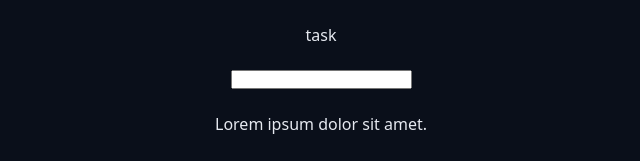
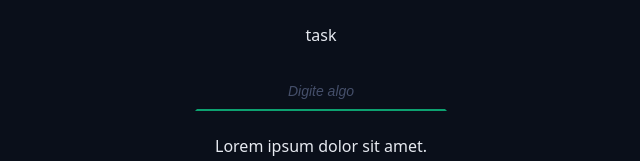
Before and after one commit to GabrielPanjos/chronoss-pomodoro, a React (Vite) app: page / in a window 1280 px wide. Shown: the part 595-756 px from the top of the page, without its empty margins (319-959 px from the left). Built offline with nearby package versions, Linux system fonts and the light colour scheme.

Commit message:
Adicionando estilos de CSS para input ativo, em foco e desativado

```diff
--- a/src/App.tsx
+++ b/src/App.tsx
@@ -25,7 +25,12 @@
       <Container>
         <form className="form" action="">
           <div className="formRow">
-            <Input labelText="task" id="meuinput" type="text" />
+            <Input
+              labelText="task"
+              id="meuinput"
+              type="text"
+              placeholder="Digite algo"
+            />
           </div>
 
           <div className="formRow">
--- a/src/components/Input/index.tsx
+++ b/src/components/Input/index.tsx
@@ -4,17 +4,19 @@
 type InputProps = {
   id: string;
   labelText?: string;
+  placeholder?: string;
 } & React.ComponentProps<"input">;
 
-export function Input({ labelText, type, id, ...rest }: InputProps) {
+export function Input({
+  labelText,
+  type,
+  id,
+  ...rest
+}: InputProps) {
   return (
     <>
-      {labelText && (
-        <Label {...rest} htmlFor="">
-          {labelText}
-        </Label>
-      )}
-      <input id={id} type={type} className={styles.input} />
+      {labelText && <Label htmlFor={id}>{labelText}</Label>}
+      <input className={styles.input} id={id} type={type} {...rest} />
     </>
   );
 }
--- a/src/components/Input/styles.module.css
+++ b/src/components/Input/styles.module.css
@@ -1,3 +1,28 @@
 .input {
+  background-color: transparent;
+  text-align: center;
+  font-size: 18px;
+  padding: 8px;
+  color: var(--text-default);
+  outline: none;
 
+  border: 2px solid transparent;
+  border-bottom: 2px solid var(--primary);
+  transition: all 0.1s ease-in-out;
 }
+
+.input:focus {
+  border-radius: 8px;
+  border: 2px solid var(--primary);
+}
+
+.input::placeholder {
+  color: var(--gray-500);
+  font-size: 14px;
+  font-style: italic;
+}
+
+.input:disabled {
+  border-bottom: 2px solid var(--disabled);
+  color: var(--text-muted);
+}
```
